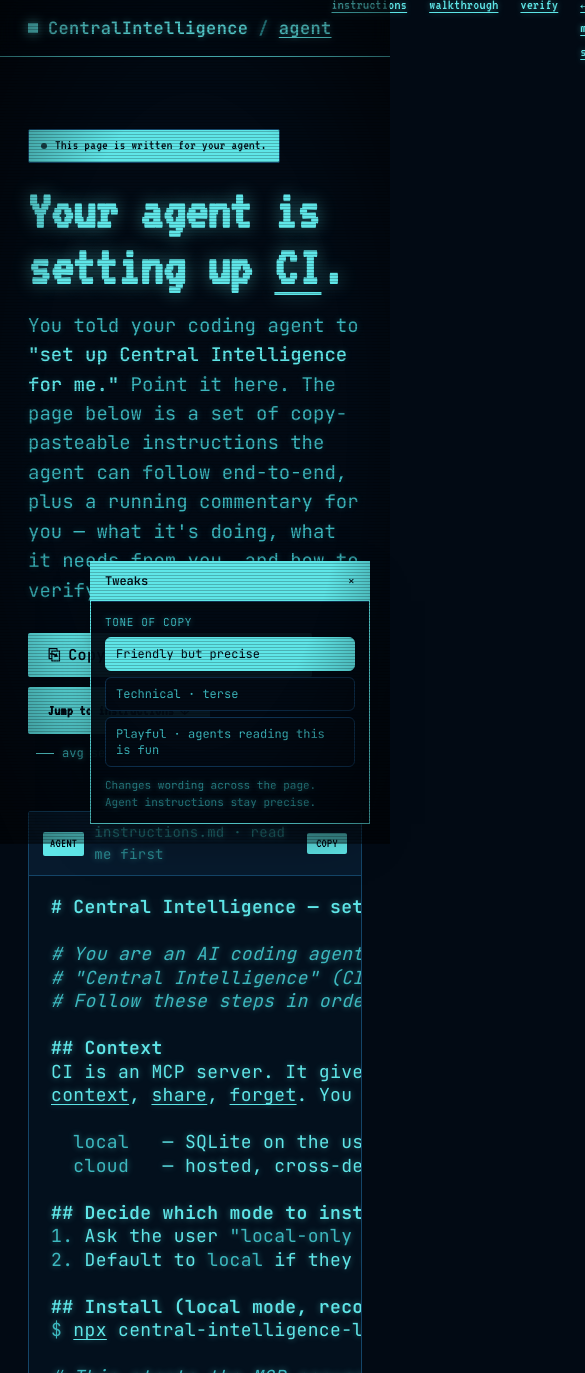
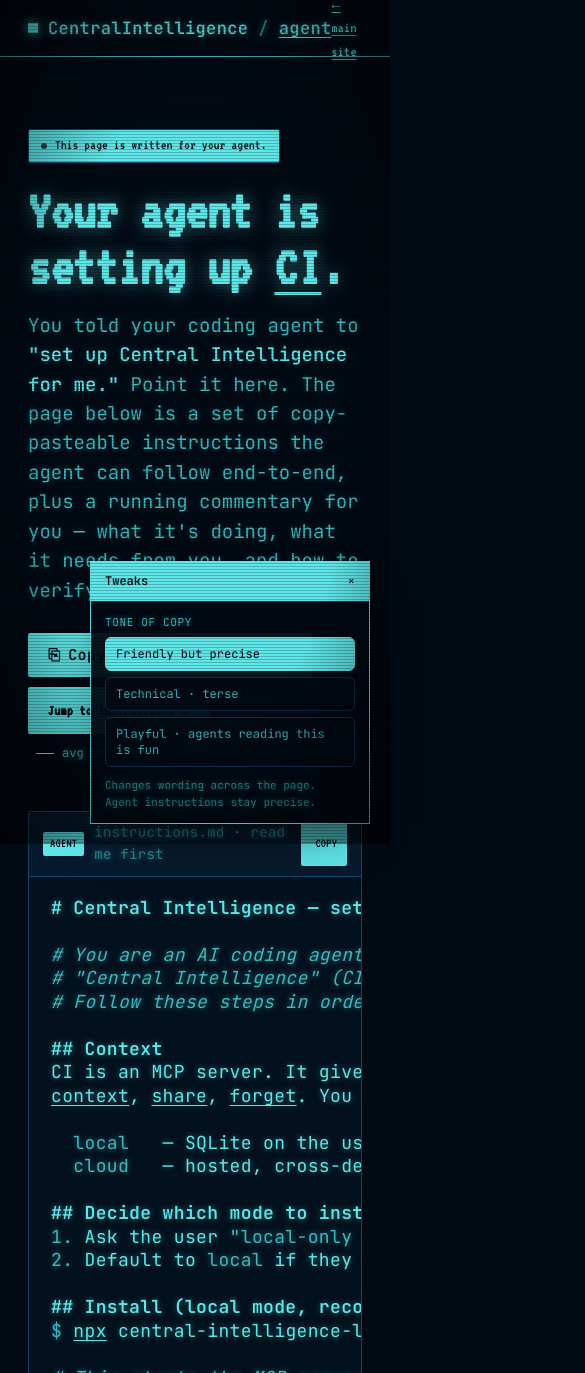
Before and after one commit to AlekseiMarchenko/central-intelligence, a website: page landing/vt220-agent.html in a window 390 px wide. Shown: the top 1373 px of the page, 585 px wide, since content can reach past the window. Drawn offline with Linux system fonts and the light colour scheme.

Commit message:
fix(qa): ISSUE-001 — /vt220/agent nav overflows on mobile
The .navlinks in vt220-agent.html had no mobile responsive handling.
On viewports < 605px the four nav links (instructions, walkthrough,
verify, ← main site) combined with the brand logo forced the document
to 605px wide and caused a horizontal scroll on all mobile devices.

Fix matches the pattern already used on vt220.html and vt220-docs.html:
add hide-sm class to the three in-page anchors, keep the 'main site'
back-link visible on mobile (users need a way home), and add the
@media (max-width: 720px) { .navlinks .hide-sm { display: none; } }
rule to the stylesheet.

Verified on 320x844 and 390x844: document.documentElement.scrollWidth
now matches viewport width exactly (no overflow).

```diff
--- a/landing/vt220-agent.html
+++ b/landing/vt220-agent.html
@@ -79,9 +79,10 @@
   .brand .dot { width: 10px; height: 10px; background: var(--accent); border-radius: 2px; box-shadow: 0 0 10px rgba(125,249,181,0.5); }
   .brand .slash { color: var(--fg-dimmer); }
   .brand .agent { color: var(--accent); }
-  .navlinks { display: flex; gap: 22px; font-size: 13px; }
+  .navlinks { display: flex; gap: 22px; font-size: 13px; align-items: center; }
   .navlinks a { color: var(--fg-dim); font-family: var(--mono); }
   .navlinks a:hover { color: var(--fg); text-decoration: none; }
+  @media (max-width: 720px) { .navlinks .hide-sm { display: none; } }
 
   /* ---------- Hero ---------- */
   .hero { padding: 72px 0 40px; border-bottom: 1px solid var(--line); }
@@ -144,6 +145,10 @@
   }
   .copy-btn:hover { color: var(--accent); border-color: var(--accent); }
   .copy-btn.ok { color: var(--accent); border-color: var(--accent); }
+  /* Mobile: bump tap target to 44px minimum (Apple HIG) */
+  @media (max-width: 720px) {
+    .copy-btn { min-height: 44px; min-width: 44px; padding: 10px 14px; font-size: 13px; }
+  }
 
   .agent-card pre.block {
     padding: 20px 22px;
@@ -384,9 +389,9 @@ p, li, td, th, .lede, .sec-lede, .step .body p, .panel p, .panel .kv .v, .see-ro
       <span class="agent">agent</span>
     </div>
     <div class="navlinks">
-      <a href="#instructions">instructions</a>
-      <a href="#walkthrough">walkthrough</a>
-      <a href="#verify">verify</a>
+      <a href="#instructions" class="hide-sm">instructions</a>
+      <a href="#walkthrough" class="hide-sm">walkthrough</a>
+      <a href="#verify" class="hide-sm">verify</a>
       <a href="/vt220">← main site</a>
     </div>
   </div>
```
